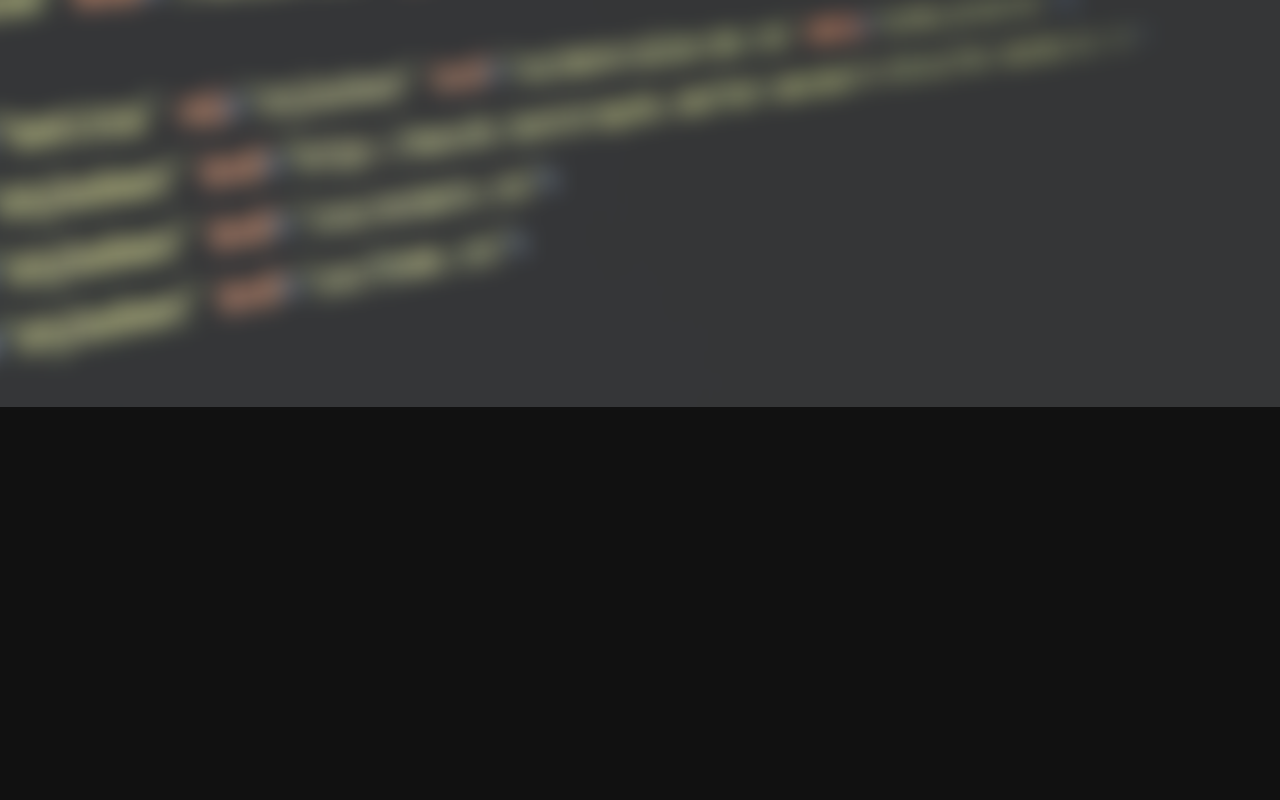
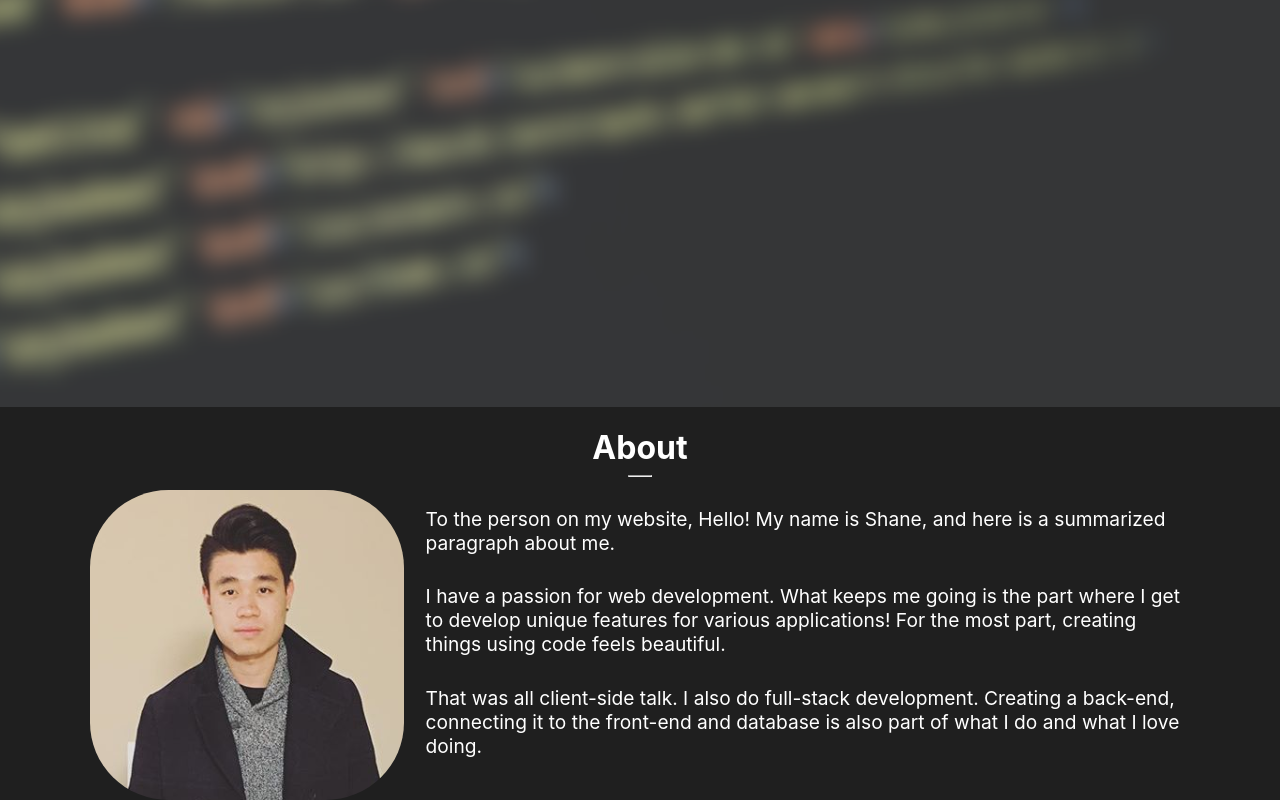
Before and after one commit to ShaneMatthias/ShaneMatthias.github.io, a React (Create React App) app: page / in a window 1280 px wide. Shown: the part 393-1193 px from the top of the page. Before the commit the page ends 1060 px from the top, so only its background shows below. Built offline with nearby package versions, Linux system fonts and the light colour scheme.

Commit message:
Completed about component

```diff
--- a/src/App.js
+++ b/src/App.js
@@ -12,7 +12,11 @@ class App extends Component {
             <Navbar />
             <Banner />
         </Parallax>
-        <About />
+
+        <span className='anchor' id='about-section'>
+          <About />
+        </span>
+
         <Employment />
       </div>
     );
--- a/src/components/About.js
+++ b/src/components/About.js
@@ -3,8 +3,19 @@ import '../styles/About.css';
 
 export const About = () => {
   return (
-    <div className='aboutWrapper'>
+    <div className='about-container'>
+        <div className='title'>
+          <h1>About</h1>
+          <hr></hr>
+        </div>
 
+
+        <div className='content'>
+          <img className ='photo' alt='photo' src={require('../images/photo.png')} />
+            <h1>To the person on my website, Hello! My name is Shane, and here is a summarized paragraph about me. </h1>
+            <h1>I have a passion for web development. What keeps me going is the part where I get to develop unique features for various applications! For the most part, creating things using code feels beautiful.</h1>
+            <h1>That was all client-side talk. I also do full-stack development. Creating a back-end, connecting it to the front-end and database is also part of what I do and what I love doing.</h1>
+        </div>
     </div>
   );
 }
--- a/src/components/Banner.js
+++ b/src/components/Banner.js
@@ -3,8 +3,8 @@ import '../styles/Banner.css';
 
 export const Banner = () =>  {
     return (
-        <div className='bannerWrapper'>
-            <div className='bannerTitle'>
+        <div className='banner-container'>
+            <div className='banner-title'>
                 <div>
                     <p id='name'>Shane Loong</p>
                 </div>
--- a/src/components/Navbar.js
+++ b/src/components/Navbar.js
@@ -23,9 +23,9 @@ export default class Navbar extends Component{
     render() {
         return (
             <div>
-                <nav className={this.state.isTop ? 'nav': 'navBlack'}>
+                <nav className={this.state.isTop ? 'nav': 'nav-black'}>
                     <ul className="navbar">
-                        <li><a href='.aboutWrapper'>About</a></li>
+                        <li><a href='#about-section'>About</a></li>
                         <li><a href='.employment'>Employment</a></li>
                         <li><a href='.projects'>Projects</a></li>
                         <li><a href='.contact'>Contact</a></li>
--- a/src/styles/About.css
+++ b/src/styles/About.css
@@ -1,8 +1,32 @@
-.aboutWrapper {
-    display: inline-flex;
+.about-container {
+    padding-left: 7%;
+    padding-right: 7%;
+}
+
+.title h1 {
     color: white;
-    font-size: 150%;
     text-align: center;
-    /* background: url('../images/background.png'); */
-    padding: 10%;
+    font-size: 200%;
+    margin-bottom: auto;
 }
+
+.content {
+    /* padding-left: 10%; */
+}
+
+.content img {
+    border-radius: 25%;
+    margin-right: 2%;
+    float: left;
+}
+
+.content h1 {
+    color: white;
+    font-size: 120%;
+    font-weight: normal;
+    padding-top: 1.5%;
+}
+
+.title hr {
+    width: 2%;
+}
--- a/src/styles/Banner.css
+++ b/src/styles/Banner.css
@@ -1,13 +1,13 @@
-.bannerWrapper p {
+.banner-container p {
     text-align: center;
     color: white;
     font-size: 300%;
 }
 
-.bannerTitle {
+.banner-title {
     z-index: 1;
     width: 100%;
-    padding-top: 12%;
+    padding-top: 14%;
 }
 
 #name {
--- a/src/styles/Navbar.css
+++ b/src/styles/Navbar.css
@@ -4,7 +4,7 @@
     transition: 200ms linear;
 }
 
-.navBlack {
+.nav-black {
     position: fixed;
     width: 100%;
     transition: 200ms linear;
@@ -34,6 +34,5 @@
 
 .navbar a:hover {
     font-size: 170%;
-    color:rgb(78, 78, 78);
     transition: 100ms linear;
 }
--- a/src/styles/index.css
+++ b/src/styles/index.css
@@ -1,7 +1,7 @@
 body {
   margin: 0;
   padding: 0;
-  background: #111111;
+  background: #1f1f1f;
   font-family: -apple-system, BlinkMacSystemFont, "Segoe UI", "Roboto", "Oxygen",
     "Ubuntu", "Cantarell", "Fira Sans", "Droid Sans", "Helvetica Neue",
     sans-serif;
```
Also changed, not shown: src/images/photo.png (added), src/styles/App.css (line endings or trailing spaces), 1 other file (tests, documents, lock files or other folders).
